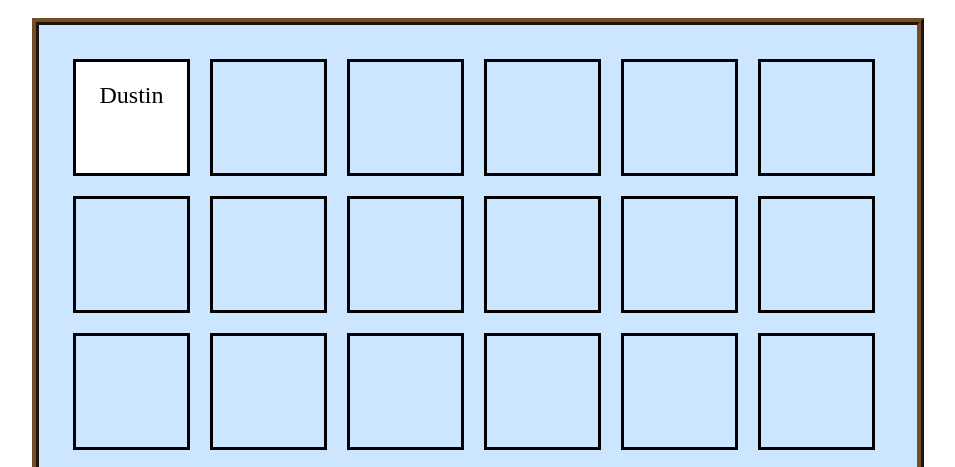
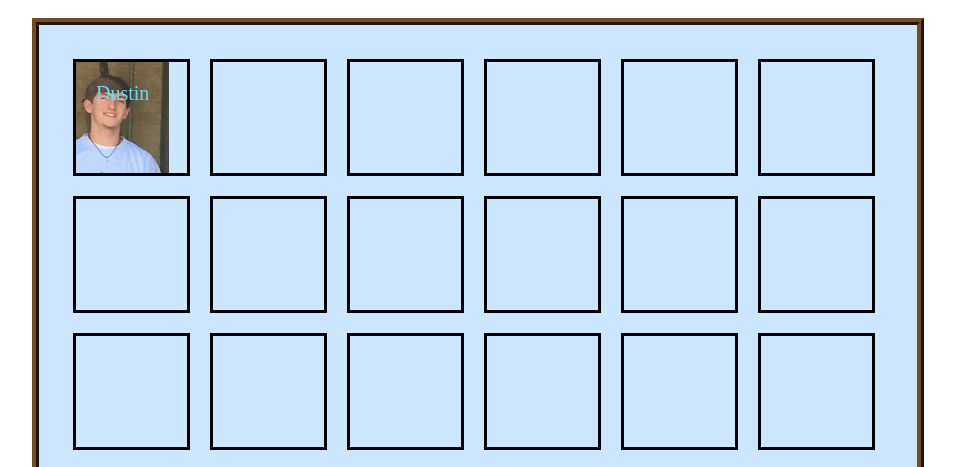
Before and after one commit to Martin11Guzman/MemoryGame, a plain HTML site: page memory.html in a window 1280 px wide. Both pictures are taken after a click on the element 293 px from the left and 445 px from the top of the page. Shown: the part 328-795 px from the top of the page, without its empty margins (162-1117 px from the left). Drawn offline with Linux system fonts and the light colour scheme.

Commit message:
FINALLY..was able to insert images of basecamp students.

```diff
--- a/memory.html
+++ b/memory.html
@@ -19,13 +19,14 @@ div#memory_board > div{
 	float:left;
 	margin:10px;
 	padding:20px;
-	font-size:24px;
+	font-size:20px;
 	cursor:pointer;
-	text-align:center;
+	text-align:inherit;
+	color:rgb(107, 221, 241)
 }
 	</style>
 	<script>
-var memory_array = ['Keegan','Keegan','Adam','Adam','James S.','James S.','Ricky','Ricky','Nicole','Nicole','Addey','Addey','James H.','James H.','Onna','Onna','Jacob','Jacob','Eddrick','Eddrick','Martin','Martin','Dustin','Dustin'];
+	var memory_array = ['Keegan','Keegan','Adam','Adam','James','James','Ricky','Ricky','Nicole','Nicole','Addey','Addey','JamesH','JamesH','Onna','Onna','Jacob','Jacob','Eddrick','Eddrick','Martin','Martin','Dustin','Dustin'];
 	var memory_values = [];
 	var memory_tile_ids = [];
 	var tiles_flipped = 0;
@@ -49,7 +50,7 @@ function newBoard(){
 }
 function memoryFlipTile(tile,val){
 	if(tile.innerHTML == "" && memory_values.length < 2){
-		tile.style.background = '#FFF';
+		tile.style.background = 'url(img/' + val + '.png) no-repeat';
 		tile.innerHTML = val;
 		if(memory_values.length == 0){
 			memory_values.push(val);
@@ -70,9 +71,9 @@ function memoryFlipTile(tile,val){
 				function flip2Back(){
 				    var tile_1 = document.getElementById(memory_tile_ids[0]);
 				    var tile_2 = document.getElementById(memory_tile_ids[1]);
-				    tile_1.style.background = 'url(tile_bg.jpg) no-repeat';
+				    tile_1.style.background = 'url(img/?.png) no-repeat';
             	    tile_1.innerHTML = "";
-				    tile_2.style.background = 'url(tile_bg.jpg) no-repeat';
+				    tile_2.style.background = 'url(img/?.png) no-repeat';
             	    tile_2.innerHTML = "";
 				    memory_values = [];
             	    memory_tile_ids = [];
```
Also changed, not shown: img/?.png (added), img/Adam.png (added), img/Addey.png (added), img/Dustin.png (added), img/Eddrick.png (added), img/Jacob.png (added), img/James.png (added), img/JamesH.png (added), img/Keegan.png (added), img/Martin.png (added), img/Nicole.png (added), img/Onna.png (added), img/Ricky.png (added), img/cloud.png (added), 1 more files. Lines whose indentation alone changed are shown as unchanged.
